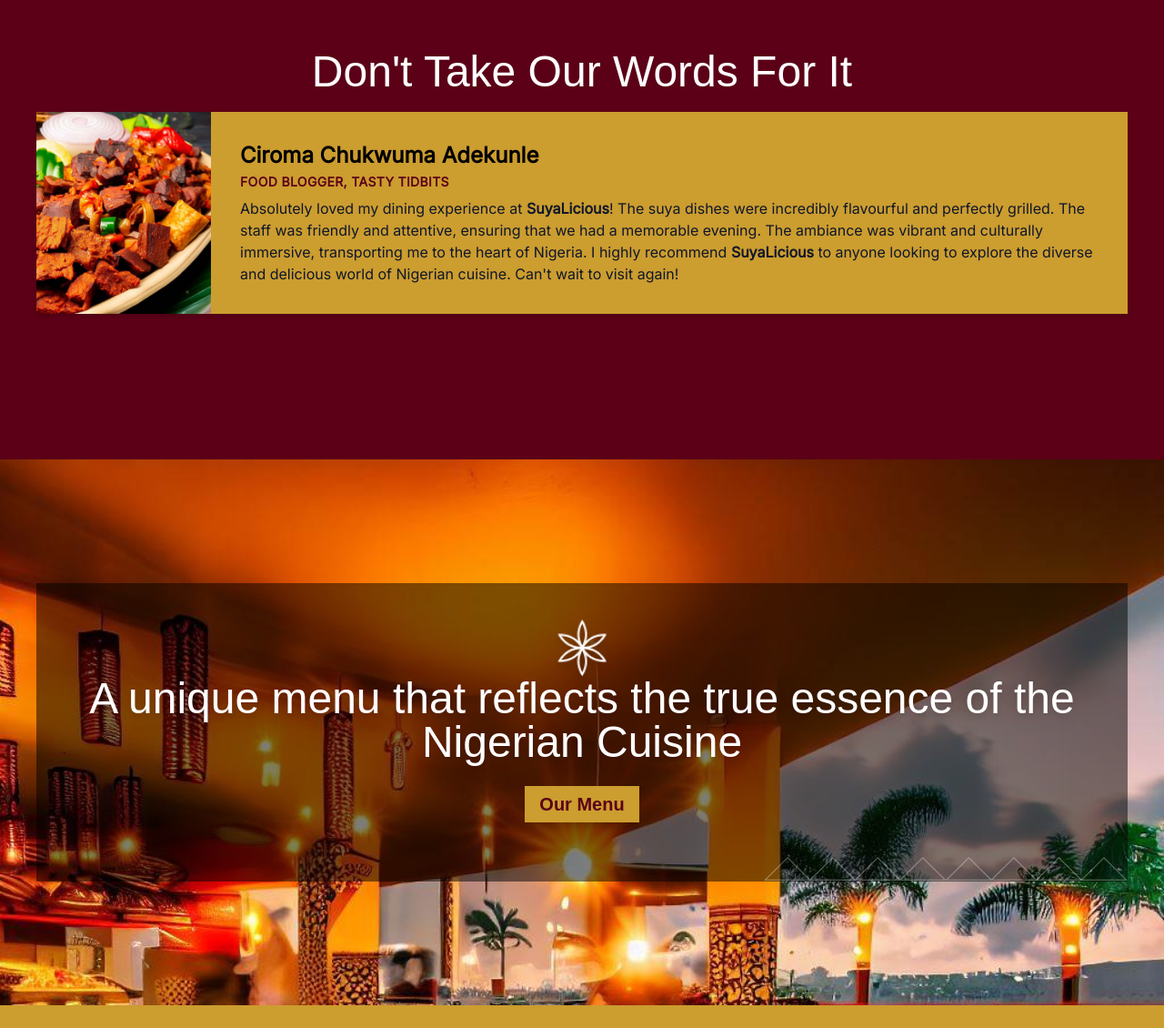
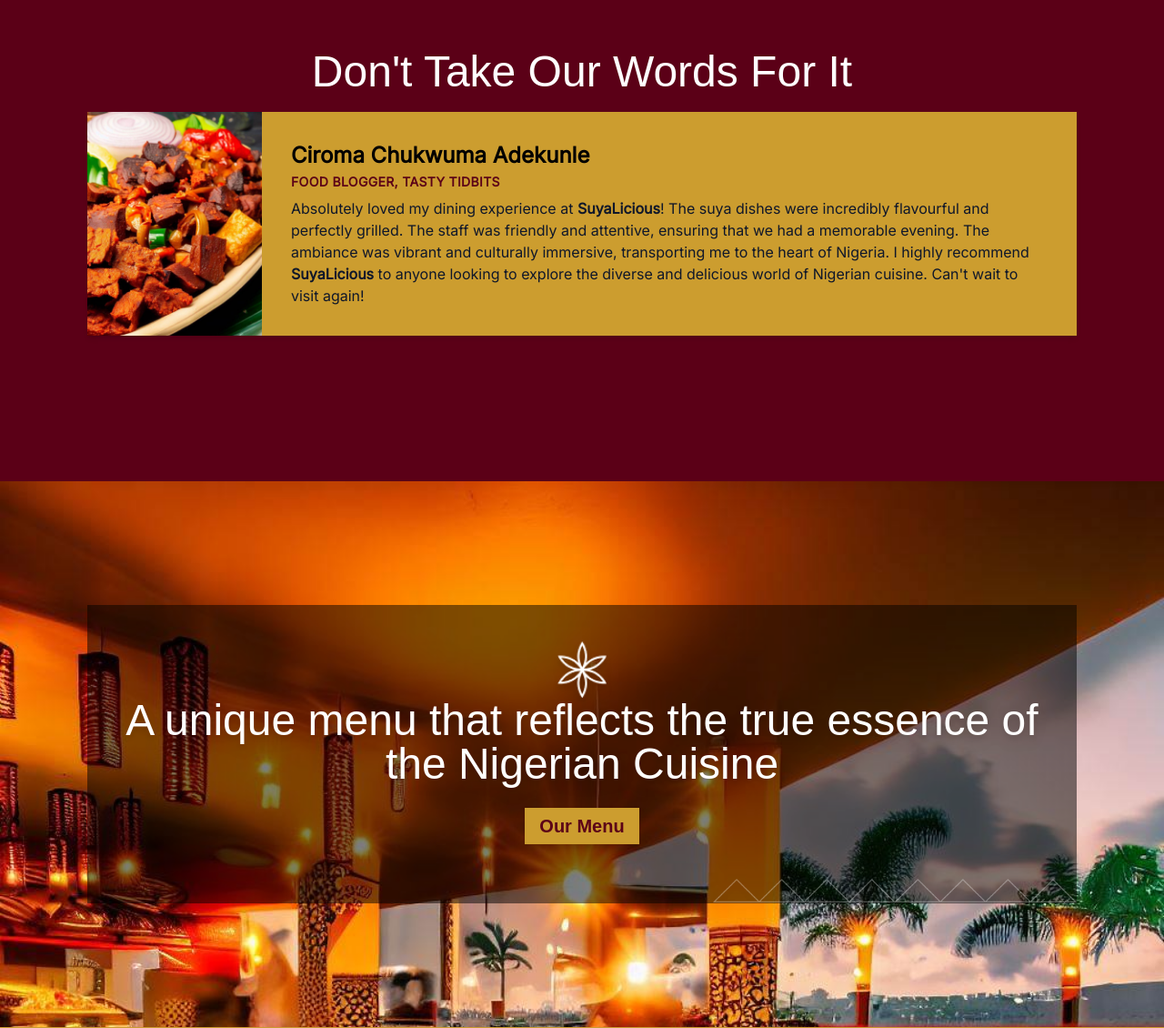
Before and after one commit to Jimike110/SuyaLicious, a plain HTML site: page index.html in a window 1280 px wide. Shown: the part 1637-2767 px from the top of the page at 91% size. Drawn offline with Linux system fonts and the light colour scheme; a web font is replaced by a local one.

Commit message:
FIX: Responsiveness issues with margin-x

```diff
--- a/index.html
+++ b/index.html
@@ -165,7 +165,7 @@
       </div>
     </header>
 
-    <div class="min-h-[90vh] w-full bg-brand-wine py-10 pb-20 px-10">
+    <div class="min-h-[90vh] bg-brand-wine py-10 pb-20 mx-10 sm:mx-24">
         <div class="sm:w-[40%] sm:float-right relative">
             <img class="max-h-[400px] mx-auto relative" src="./assets/images/hero-image.jpg" alt="SuyaLicious Hero Image" />
             <img src="./assets/images/vector-star.png" alt="" class="absolute w-[50px] -top-7 -right-7 drop-shadow-lg" />
@@ -219,7 +219,7 @@
         </div>
     </div> -->
 
-    <div class="sm:my-40 mb-20 mx-10">
+    <div class="sm:my-40 mb-20 sm:mx-24 mx-10">
     <h2 class="text-white text-center mb-5 font-cotoris md:text-5xl text-3xl">Don't Take Our Words For It</h2>
     <div class="bg-brand-yellow shadow-md overflow-hidden">
         <div class="md:flex">
@@ -238,7 +238,7 @@
         </div>
       </div>
 </div>
-      <div class="bg-[url('./assets/images/menu-bg.jpg')] px-10 bg-no-repeat bg-cover h-[600px] flex text-center items-center justify-center">
+      <div class="bg-[url('./assets/images/menu-bg.jpg')] px-10 sm:px-24 bg-no-repeat bg-cover h-[600px] flex text-center items-center justify-center">
         <div class="backdrop-brightness-50 relative py-10 px-3 drop-shadow-lg">
             <img src="./assets/images/vector-star.png" alt="" class="w-[55px] drop-shadow-lg z-10 mx-auto" />
             <h2 class="text-white font-cotoris text-5xl">A unique menu that reflects the true essence of the Nigerian Cuisine</h2>
```
Also changed, not shown: styles.css.
